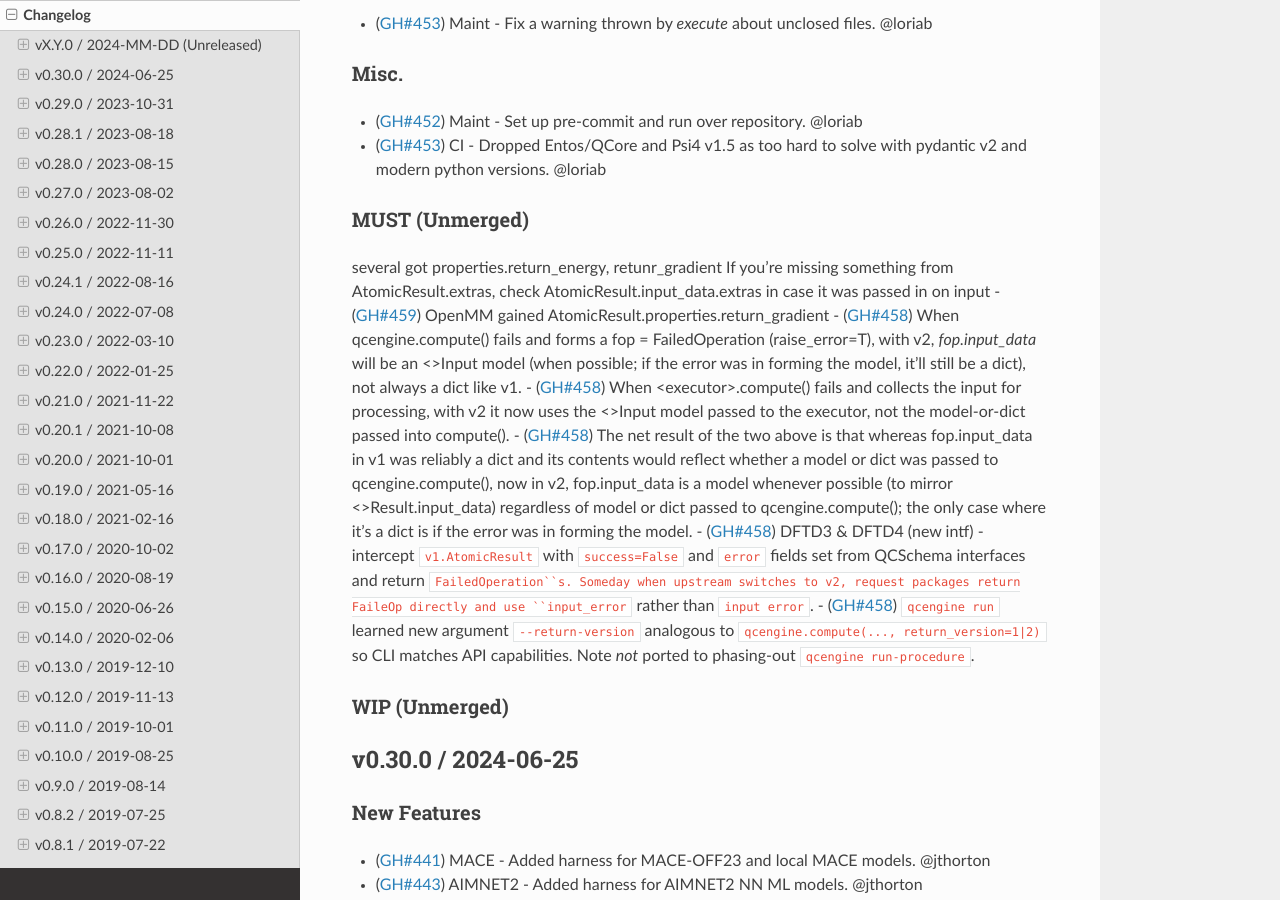
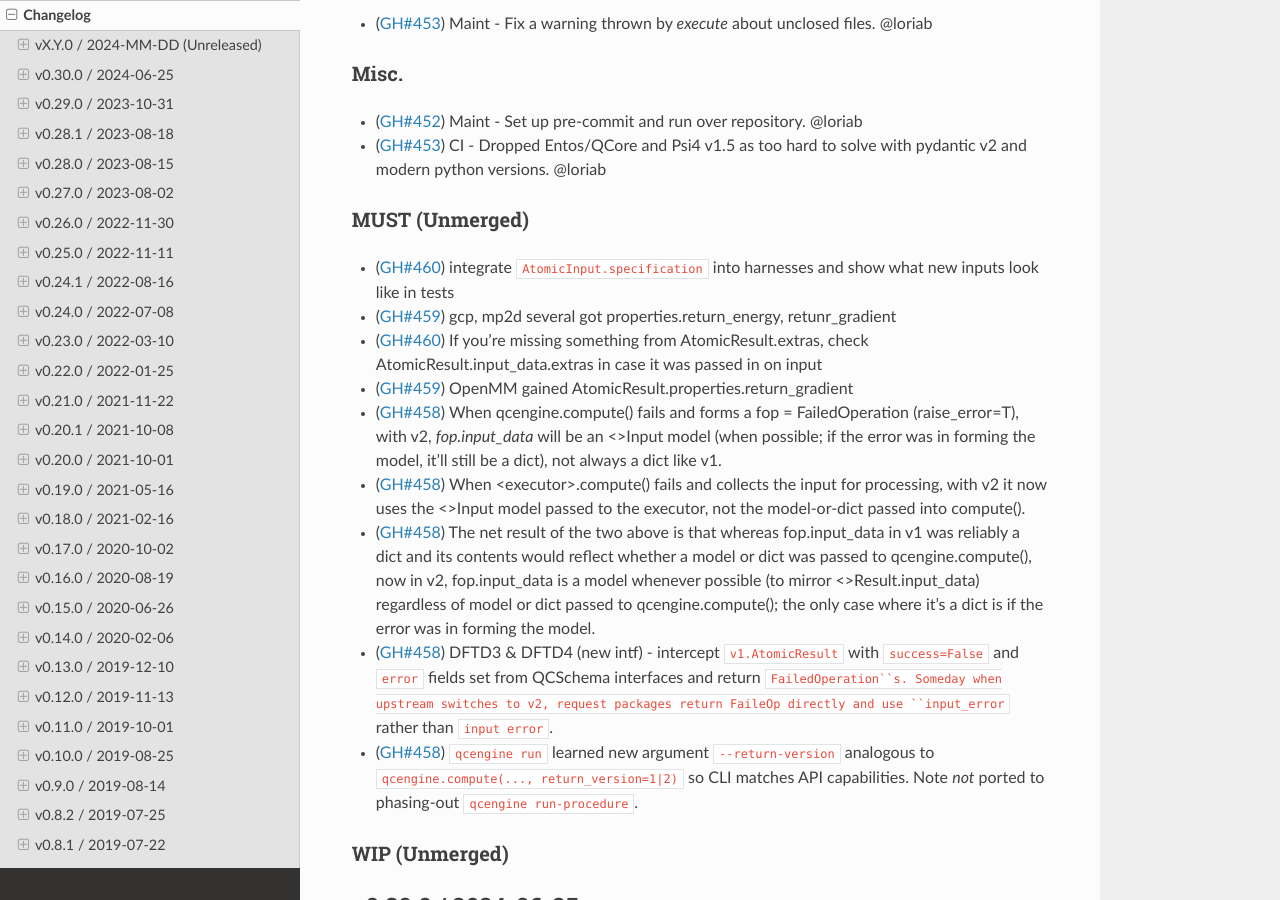
Before and after one commit to MolSSI/QCEngine, a Sphinx documentation site: the page built from docs/source/changelog.rst, in a window 1280 px wide and 900 px high, scrolled down 788 px. Built offline with Sphinx 7.4.7 and the Read the Docs theme 3.1.0, drawn with Linux system fonts in a browser that asks for light colours; the version number could not be read and is left out.

Commit message:
add changelog

```diff
--- a/docs/source/changelog.rst
+++ b/docs/source/changelog.rst
@@ -70,8 +70,9 @@ Misc.
 
 MUST (Unmerged)
 +++++++++++++++
-several got properties.return_energy, retunr_gradient
-If you're missing something from AtomicResult.extras, check AtomicResult.input_data.extras in case it was passed in on input
+- (:pr:`460`) integrate ``AtomicInput.specification`` into harnesses and show what new inputs look like in tests
+- (:pr:`459`) gcp, mp2d several got properties.return_energy, retunr_gradient
+- (:pr:`460`) If you're missing something from AtomicResult.extras, check AtomicResult.input_data.extras in case it was passed in on input
 - (:pr:`459`) OpenMM gained AtomicResult.properties.return_gradient
 - (:pr:`458`) When qcengine.compute() fails and forms a fop = FailedOperation (raise_error=T), with v2, `fop.input_data` will be an <>Input model (when possible; if the error was in forming the model, it'll still be a dict), not always a dict like v1.
 - (:pr:`458`) When <executor>.compute() fails and collects the input for processing, with v2 it now uses the <>Input model passed to the executor, not the model-or-dict passed into compute().
```
Also changed, not shown: 2 other files.
